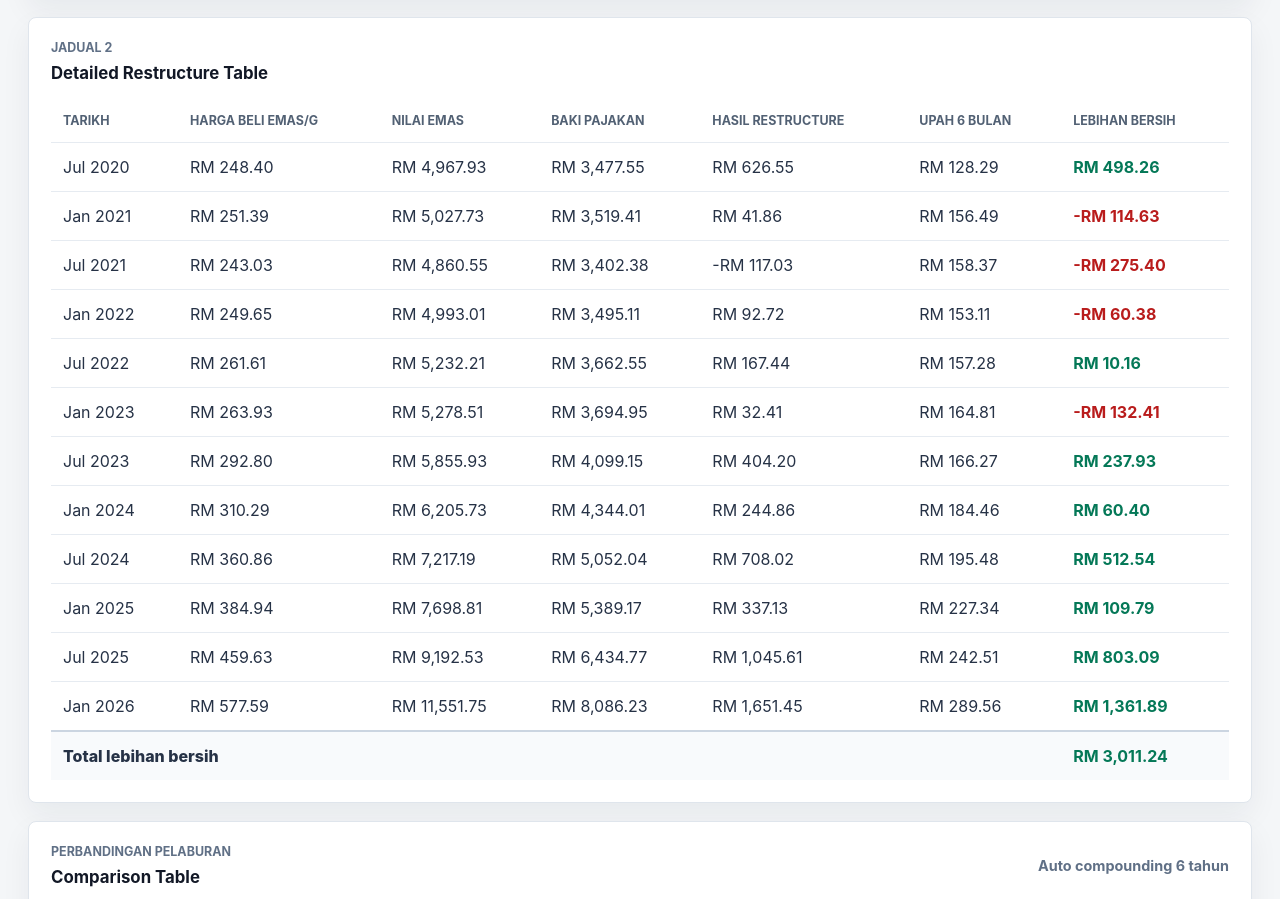
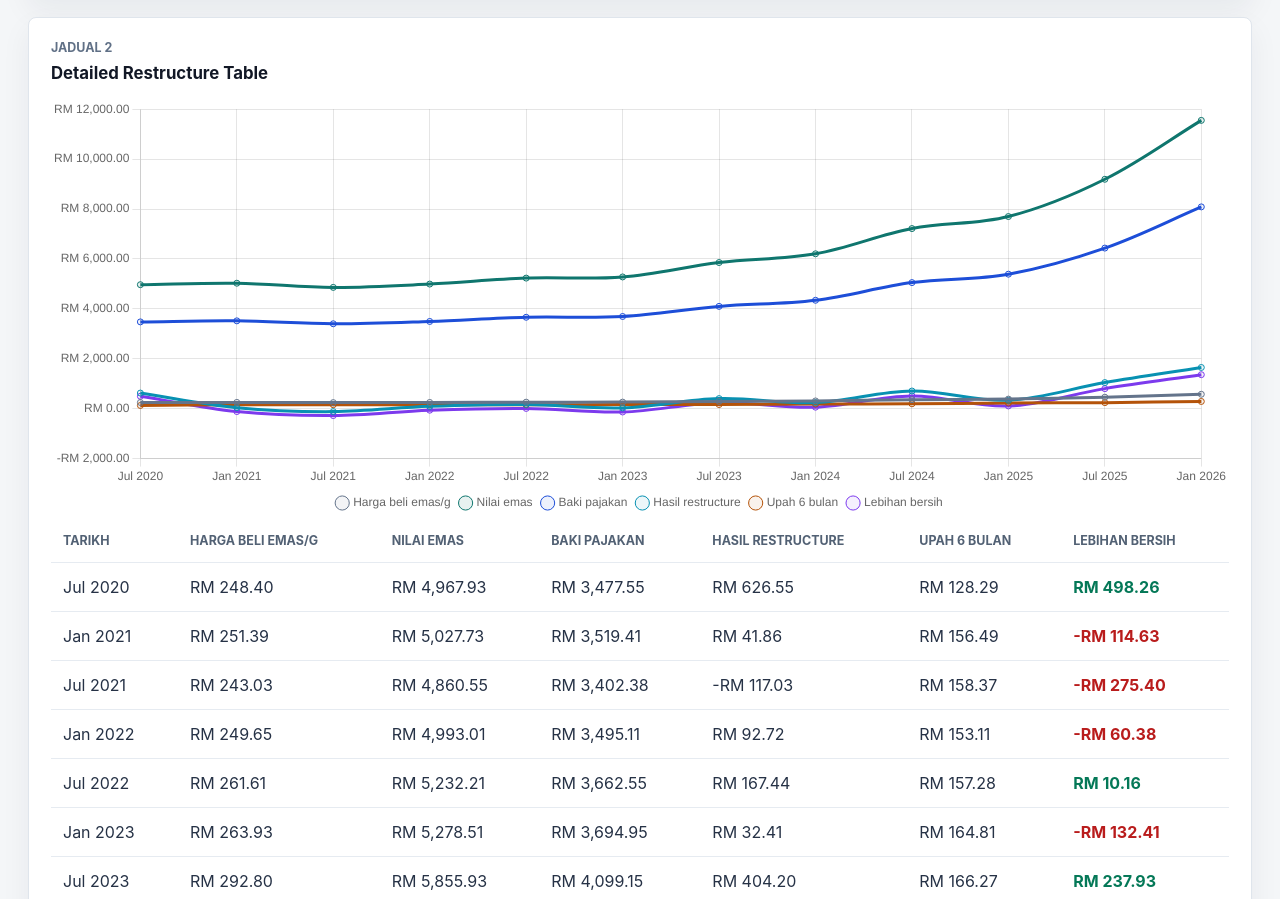
Before and after one commit to ahmadzainuddin/Analisis-Pajak-Emas, a Vue app: page / in a window 1280 px wide. Shown: the part 1816-2715 px from the top of the page. Built offline with nearby package versions, Linux system fonts and the light colour scheme.

Commit message:
feat: add restructure detail chart

```diff
--- a/src/App.vue
+++ b/src/App.vue
@@ -433,6 +433,54 @@ const chartData = computed(() => ({
   ],
 }))
 
+const restructureChartData = computed(() => ({
+  labels: simulation.value.rows.map((row) => formatDate(row.date)),
+  datasets: [
+    {
+      label: 'Harga beli emas/g',
+      data: simulation.value.rows.map((row) => row.buyingPricePerGram),
+      borderColor: '#64748b',
+      backgroundColor: 'rgba(100, 116, 139, 0.08)',
+      tension: 0.35,
+    },
+    {
+      label: 'Nilai emas',
+      data: simulation.value.rows.map((row) => row.goldValue),
+      borderColor: '#0f766e',
+      backgroundColor: 'rgba(15, 118, 110, 0.1)',
+      tension: 0.35,
+    },
+    {
+      label: 'Baki pajakan',
+      data: simulation.value.rows.map((row) => row.pawnBalance),
+      borderColor: '#1d4ed8',
+      backgroundColor: 'rgba(29, 78, 216, 0.08)',
+      tension: 0.35,
+    },
+    {
+      label: 'Hasil restructure',
+      data: simulation.value.rows.map((row) => row.restructureProceeds),
+      borderColor: '#0891b2',
+      backgroundColor: 'rgba(8, 145, 178, 0.08)',
+      tension: 0.35,
+    },
+    {
+      label: `Upah ${restructureMonths.value} bulan`,
+      data: simulation.value.rows.map((row) => row.storageFee),
+      borderColor: '#b45309',
+      backgroundColor: 'rgba(180, 83, 9, 0.08)',
+      tension: 0.35,
+    },
+    {
+      label: 'Lebihan bersih',
+      data: simulation.value.rows.map((row) => row.netSurplus),
+      borderColor: '#7c3aed',
+      backgroundColor: 'rgba(124, 58, 237, 0.08)',
+      tension: 0.35,
+    },
+  ],
+}))
+
 const chartOptions = {
   responsive: true,
   maintainAspectRatio: false,
@@ -611,6 +659,9 @@ const chartOptions = {
           <p class="section-label">Jadual 2</p>
           <h2>Detailed Restructure Table</h2>
         </div>
+      </div>
+      <div class="chart-wrap restructure-chart-wrap">
+        <Line :data="restructureChartData" :options="chartOptions" />
       </div>
       <div class="table-wrap">
         <table>
```
